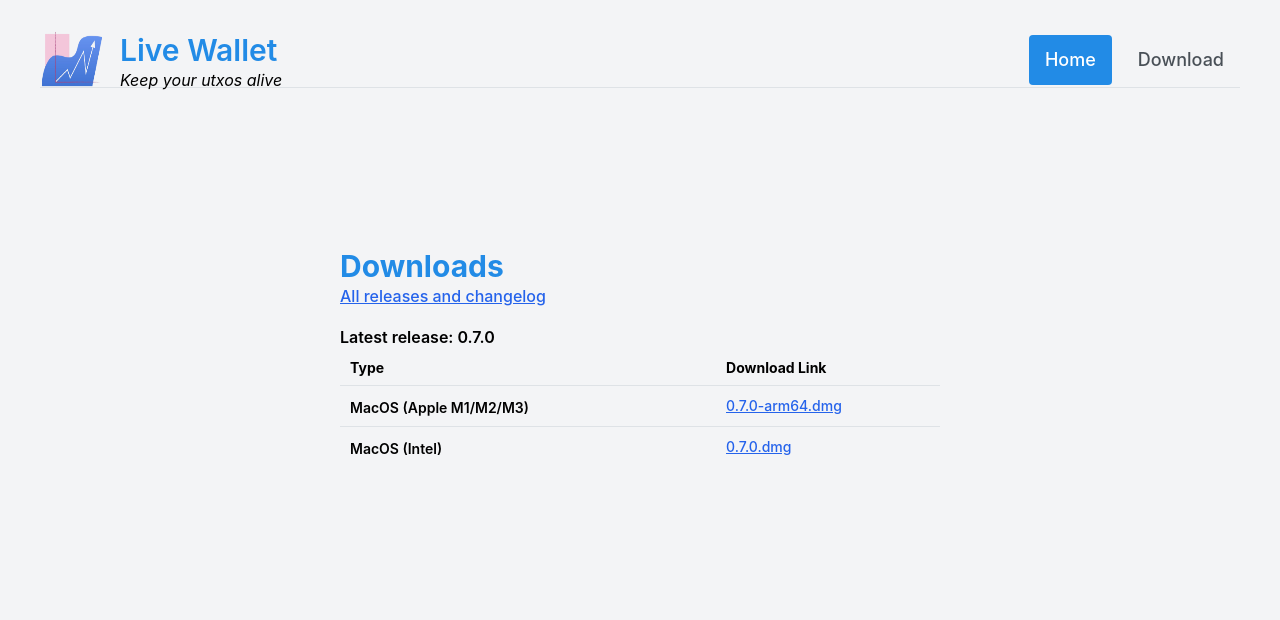
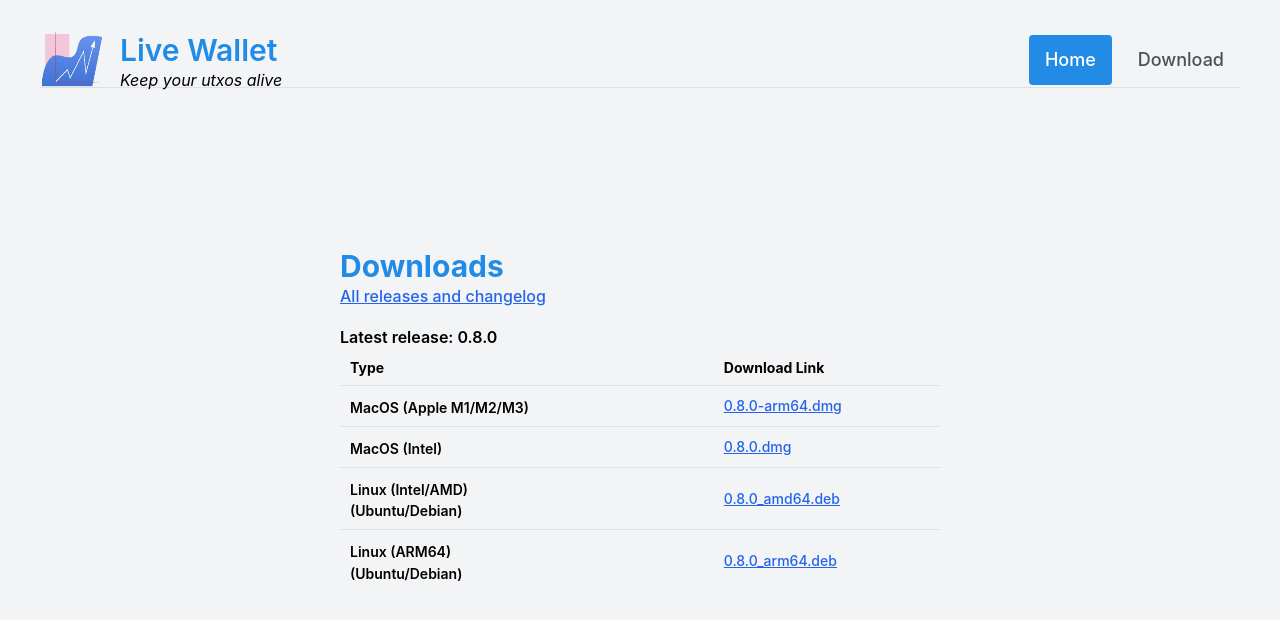
Before and after one commit to Jwyman328/LiveWalletWebsite, a React (Create React App) app: page /#/download in a window 1280 px wide. Shown: the top 620 px of the page. Built offline with nearby package versions, Linux system fonts and the light colour scheme.

Commit message:
add 0.8.0 version

```diff
--- a/src/pages/Download.tsx
+++ b/src/pages/Download.tsx
@@ -17,7 +17,7 @@
             All releases and changelog
           </a>
         </div>
-        <p className="mt-4 font-semibold">Latest release: 0.7.0 </p>
+        <p className="mt-4 font-semibold">Latest release: 0.8.0 </p>
         <DownloadsTable />
       </div>
     </div>
@@ -28,13 +28,23 @@
   const versions = [
     {
       type: "MacOS (Apple M1/M2/M3)",
-      label: "0.7.0-arm64.dmg",
-      link: "https://github.com/Jwyman328/LiveWallet/releases/download/0.7.0/Live.Wallet-0.7.0-arm64.dmg",
+      label: "0.8.0-arm64.dmg",
+      link: "https://github.com/Jwyman328/LiveWallet/releases/download/0.8.0/Live.Wallet-0.8.0-arm64.dmg",
     },
     {
       type: "MacOS (Intel)",
-      label: "0.7.0.dmg",
-      link: "https://github.com/Jwyman328/LiveWallet/releases/download/0.7.0/Live.Wallet-0.7.0.dmg",
+      label: "0.8.0.dmg",
+      link: "https://github.com/Jwyman328/LiveWallet/releases/download/0.8.0/Live.Wallet-0.8.0.dmg",
+    },
+    {
+      type: "Linux (Intel/AMD) (Ubuntu/Debian)",
+      label: "0.8.0_amd64.deb",
+      link: "https://github.com/Jwyman328/LiveWallet/releases/download/0.8.0/LiveWallet_0.8.0_amd64.deb",
+    },
+    {
+      type: "Linux (ARM64) (Ubuntu/Debian)",
+      label: "0.8.0_arm64.deb",
+      link: "https://github.com/Jwyman328/LiveWallet/releases/download/0.8.0/LiveWallet_0.8.0_arm64.deb",
     },
   ];
   const rows = versions.map((element) => (
```
